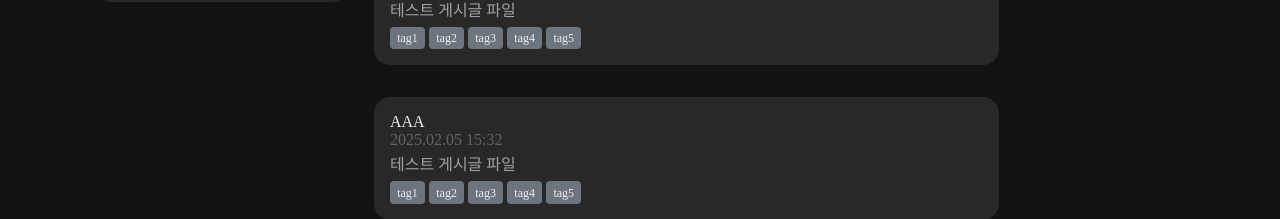
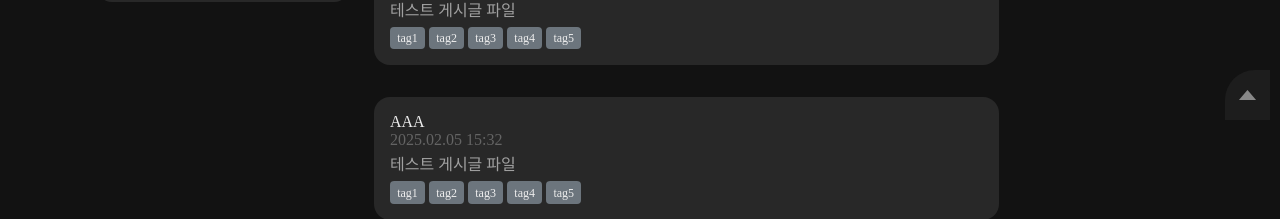
Before and after one commit to gkstj8300/jeehoon-blog, a Next.js app in the folder frontend/: page / in a window 1280 px wide. Shown: the part 581-800 px from the top of the page. Built offline with nearby package versions, Linux system fonts and the light colour scheme; a web font is replaced by a local one.

Commit message:
feat: BackToTop 컴포넌트 생성 및 Top으로 가기 기능 구현

```diff
--- a/frontend/src/components/layout/Layout.module.scss
+++ b/frontend/src/components/layout/Layout.module.scss
@@ -5,6 +5,12 @@
 	padding: 1rem;
 }
 
+.backToTop {
+	position: fixed;
+	right: 10px;
+	bottom: 99px;
+}
+
 @media (min-width: 1024px) {
 	.layout {
 		padding: 1rem;
--- a/frontend/src/components/layout/Layout.tsx
+++ b/frontend/src/components/layout/Layout.tsx
@@ -1,21 +1,28 @@
-import { ReactNode } from 'react';
+import { ReactNode, useRef } from 'react';
 import styles from './Layout.module.scss';
 import { Footer } from './footer';
+import { BackToTop } from './footer/BackToTop';
 import { Header } from './header';
 import ErrorBoundary from '@/components/boundaries/ErrorBoundary';
 import { ContextProviders } from '@/components/functional/ContextProviders';
 import { TooltipController } from '@/components/ui/tooltips';
 
 export const Layout: React.FC<{ children: ReactNode }> = ({ children }) => {
+    const rootRef = useRef<HTMLDivElement>(null);
 
     return (
         <ErrorBoundary>
             <ContextProviders>
-                <Header />
-                <div className={styles.layout}>
-                    {children}
+                <div className={styles.container} ref={rootRef}>
+                    <Header />
+                    <div className={styles.layout}>
+                        {children}
+                        <div className={styles.backToTop}>
+                            <BackToTop layoutRootRef={rootRef}/>
+                        </div>
+                    </div>
+                    <Footer />
                 </div>
-                <Footer />
                 <TooltipController />
             </ContextProviders>
         </ErrorBoundary>
--- /dev/null
+++ b/frontend/src/components/layout/footer/BackToTop/BackToTop.module.scss
@@ -0,0 +1,12 @@
+.backToTop {
+	display: block;
+	width: 45px;
+	height: 50px;
+	background: var(--back-to-top-background-color) url(./assets/back-to-top.png) center center no-repeat;
+	border-radius: 30px 0 0;
+	opacity: 0.5;
+
+	&:hover {
+		opacity: 0.4;
+	}
+}
--- /dev/null
+++ b/frontend/src/components/layout/footer/BackToTop/BackToTop.tsx
@@ -0,0 +1,24 @@
+import React, { RefObject } from 'react';
+import styles from './BackToTop.module.scss';
+
+type Props = {
+	layoutRootRef: RefObject<HTMLDivElement>;
+};
+
+export const BackToTop: React.VFC<Props> = ({ layoutRootRef }) => {
+	const handleClickBackToTop = (event: React.MouseEvent) => {
+		event.preventDefault();
+		if (layoutRootRef.current) {
+			layoutRootRef.current.scrollIntoView({ behavior: 'smooth' });
+		}
+	};
+
+	return (
+		<a
+			href="#"
+			className={styles.backToTop}
+			onClick={handleClickBackToTop}
+			aria-label="Back to Top"
+		/>
+	);
+};
--- /dev/null
+++ b/frontend/src/components/layout/footer/BackToTop/index.ts
@@ -0,0 +1 @@
+export { BackToTop } from './BackToTop';
--- a/frontend/src/styles/theme/_dark.scss
+++ b/frontend/src/styles/theme/_dark.scss
@@ -40,5 +40,8 @@ $postTagBackgroundColor: hsl(0deg 0% 17.9%);
 // icon link hover background color
 $iconLinkBackgroundColor: rgb(18 18 18);
 
+// back to top background color
+$backToTopBackgroundColor: rgb(40 40 40);
+
 // defalut font family
 $baseFont: notosanskr, serif;
--- a/frontend/src/styles/theme/_light.scss
+++ b/frontend/src/styles/theme/_light.scss
@@ -40,5 +40,8 @@ $postTagBackgroundColor: rgb(213 213 213);
 // icon link hover background color
 $iconLinkBackgroundColor: rgb(213 213 213);
 
+// back to top background color
+$backToTopBackgroundColor: rgb(159 159 159);
+
 // defalut font family
 $baseFont: notosanskr, serif;
--- a/frontend/src/styles/theme/_theme.scss
+++ b/frontend/src/styles/theme/_theme.scss
@@ -16,6 +16,7 @@ html[data-theme="dark"] {
 	--post-background-color: #{dark.$postBackgroundColor};
 	--post-tag-background-color: #{dark.$postTagBackgroundColor};
 	--icon-link-background-color: #{dark.$iconLinkBackgroundColor};
+	--back-to-top-background-color: #{dark.$backToTopBackgroundColor};
 	--base-font: #{dark.$baseFont};
 }
 
@@ -34,5 +35,6 @@ html[data-theme="light"] {
 	--post-background-color: #{light.$postBackgroundColor};
 	--post-tag-background-color: #{light.$postTagBackgroundColor};
 	--icon-link-background-color: #{light.$iconLinkBackgroundColor};
+	--back-to-top-background-color: #{light.$backToTopBackgroundColor};
 	--base-font: #{light.$baseFont};
 }
```
Also changed, not shown: frontend/src/components/layout/footer/BackToTop/assets/back-to-top.png (added).
